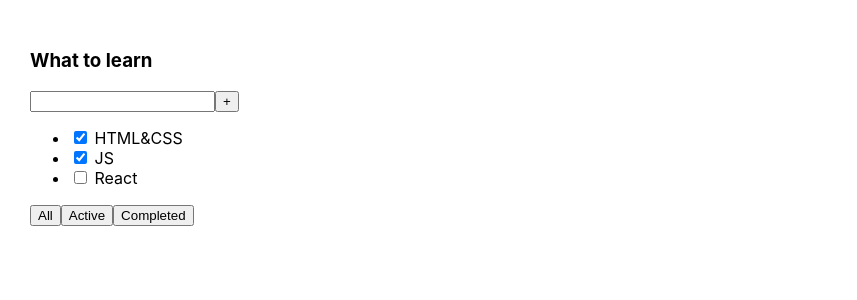
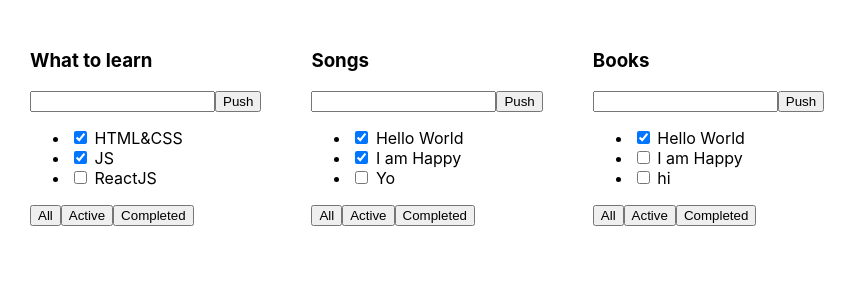
Before and after one commit to DavidPoshelyk/Todolist, a React (Create React App) app: page / in a window 1280 px wide. Shown: the top 300 px of the page, without its empty margins (0-857 px from the left). Built offline with nearby package versions, Linux system fonts and the light colour scheme.

Commit message:
first commit

```diff
--- a/src/App.tsx
+++ b/src/App.tsx
@@ -1,26 +1,29 @@
 import React from 'react';
 import './App.css';
+import {TodoList} from "./TodoList";
 
 function App() {
+   const tasks1 = [
+       {id:1, title: "HTML&CSS", isDone: true },
+       {id:2, title: "JS", isDone: true },
+       {id:3, title: "ReactJS", isDone: false }
+   ]
+    const tasks2 = [
+        {id:1, title: "Hello World", isDone: true },
+        {id:2, title: "I am Happy", isDone: true },
+        {id:3, title: "Yo", isDone: false }
+    ]
+    const tasks3 = [
+        {id:1, title: "Hello World", isDone: true },
+        {id:2, title: "I am Happy", isDone: false },
+        {id:3, title: "hi", isDone: false }
+    ]
+
     return (
         <div className="App">
-            <div>
-                <h3>What to learn</h3>
-                <div>
-                    <input/>
-                    <button>+</button>
-                </div>
-                <ul>
-                    <li><input type="checkbox" checked={true}/> <span>HTML&CSS</span></li>
-                    <li><input type="checkbox" checked={true}/> <span>JS</span></li>
-                    <li><input type="checkbox" checked={false}/> <span>React</span></li>
-                </ul>
-                <div>
-                    <button>All</button>
-                    <button>Active</button>
-                    <button>Completed</button>
-                </div>
-            </div>
+            <TodoList title="What to learn" tasks={tasks1}/>
+            <TodoList title=" Songs" tasks={tasks2}/>
+            <TodoList title="Books" tasks={tasks3}/>
         </div>
     );
 }
--- /dev/null
+++ b/src/TodoList.tsx
@@ -0,0 +1,31 @@
+import React from 'react';
+
+type TaskType = {
+    id: number
+    title: string
+    isDone: boolean
+}
+type  PropsType = {
+    title: string
+    tasks: Array<TaskType>
+}
+
+ export  function TodoList(props: PropsType) {
+    return <div>
+        <h3>{props.title}</h3>
+        <div>
+            <input/>
+            <button>Push</button>
+        </div>
+        <ul>
+            <li><input type="checkbox" checked={props.tasks[0].isDone}/> <span>{props.tasks[0].title} </span></li>
+            <li><input type="checkbox" checked={props.tasks[1].isDone}/> <span>{props.tasks[1].title}</span></li>
+            <li><input type="checkbox" checked={props.tasks[2].isDone}/> <span>{props.tasks[2].title}</span></li>
+        </ul>
+        <div>
+            <button>All</button>
+            <button>Active</button>
+            <button>Completed</button>
+        </div>
+    </div>
+}
```
